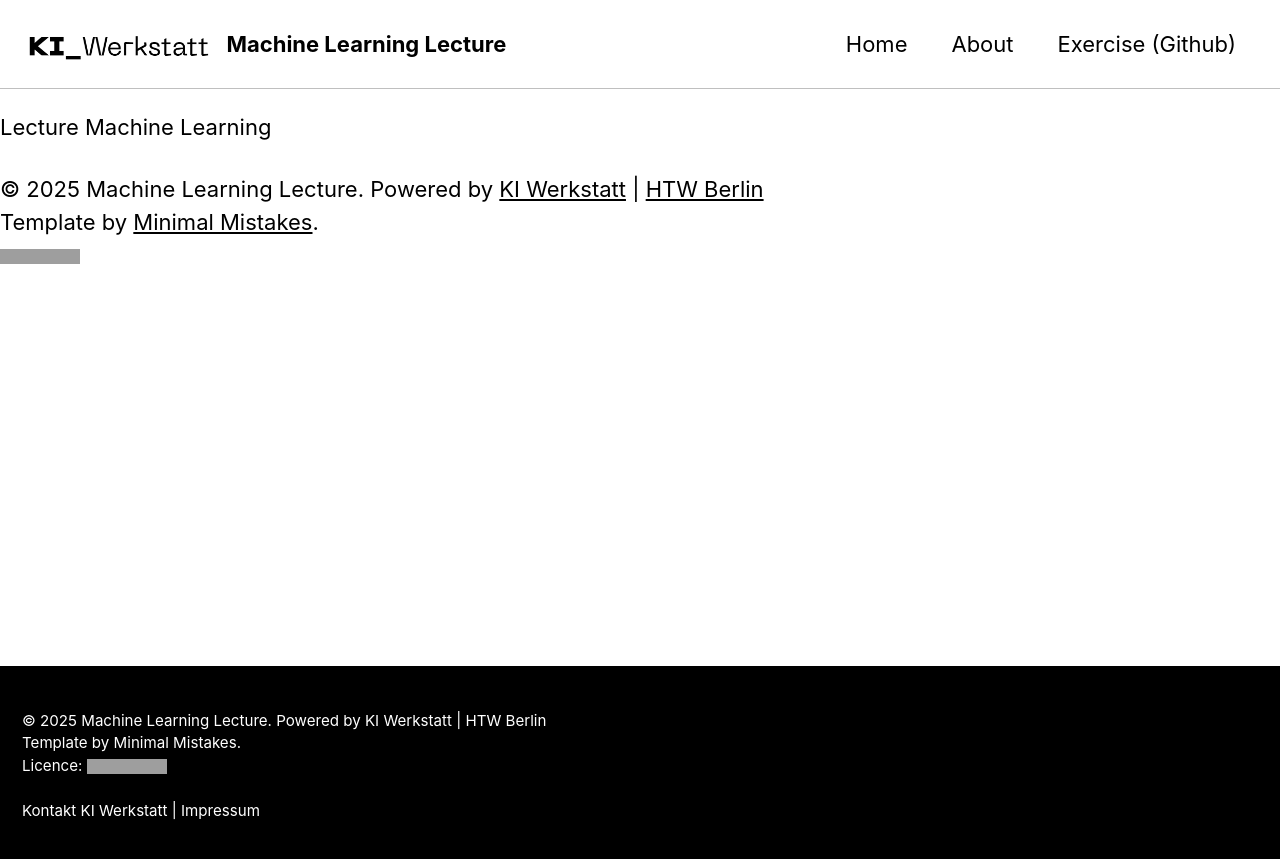
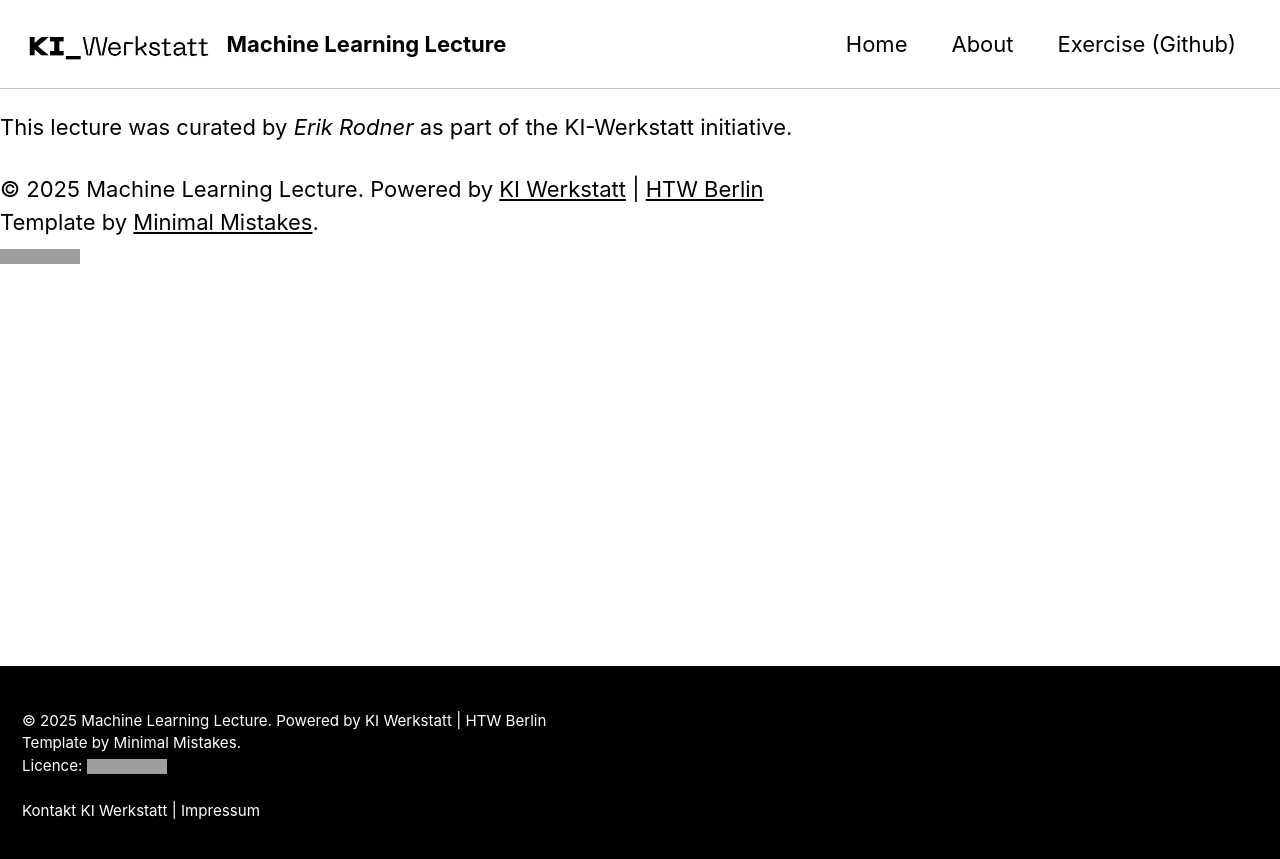
Before and after one commit to HTW-Berlin-KI-Werkstatt/ml-lecture, a Jekyll site: the page built from about.md, in a window 1280 px wide. Shown: the top 859 px of the page. Built offline with Jekyll 4.4.1, drawn with Linux system fonts in a browser that asks for light colours; cached includes are drawn as plain includes; grey boxes are pictures that could not be loaded.

Commit message:
Minor about change refer to KI-Werkstatt

```diff
--- a/about.md
+++ b/about.md
@@ -4,7 +4,7 @@ layout: default
 toc: false
 ---
 
-Lecture Machine Learning
+This lecture was curated by *Erik Rodner* as part of the KI-Werkstatt initiative.
 
  &copy; {{ site.time | date: '%Y' }} {{ site.name | default: site.title }}. {{ site.data.ui-text[site.locale].powered_by | default: "CC" }} <a href="https://kiwerkstatt.f2.htw-berlin.de/" rel="nofollow">KI Werkstatt</a> | <a href="https://www.htw-berlin.de/">HTW Berlin</a> <br>
   Template by <a href="https://mademistakes.com/work/minimal-mistakes-jekyll-theme/" rel="nofollow">Minimal Mistakes</a>.
```
